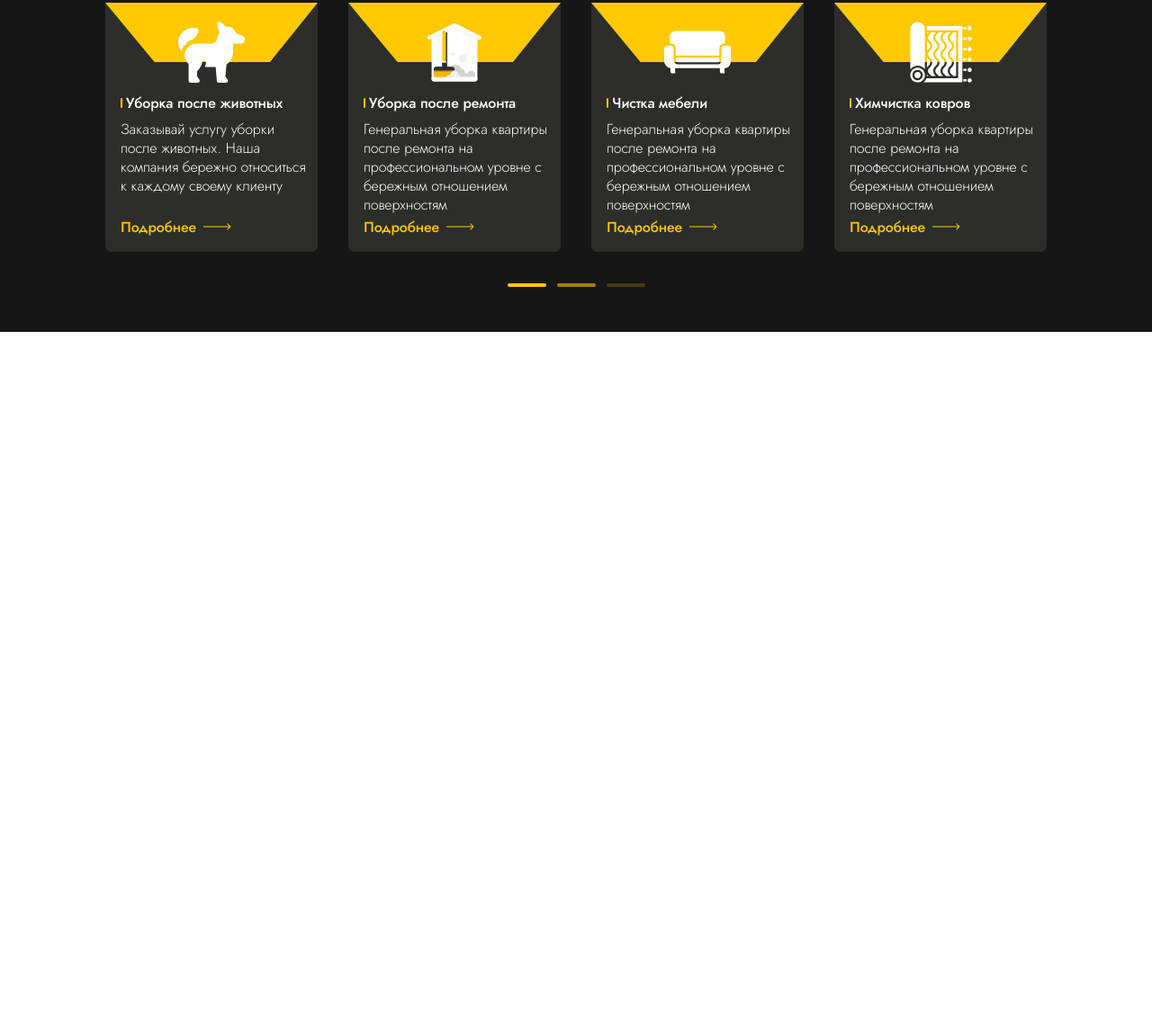
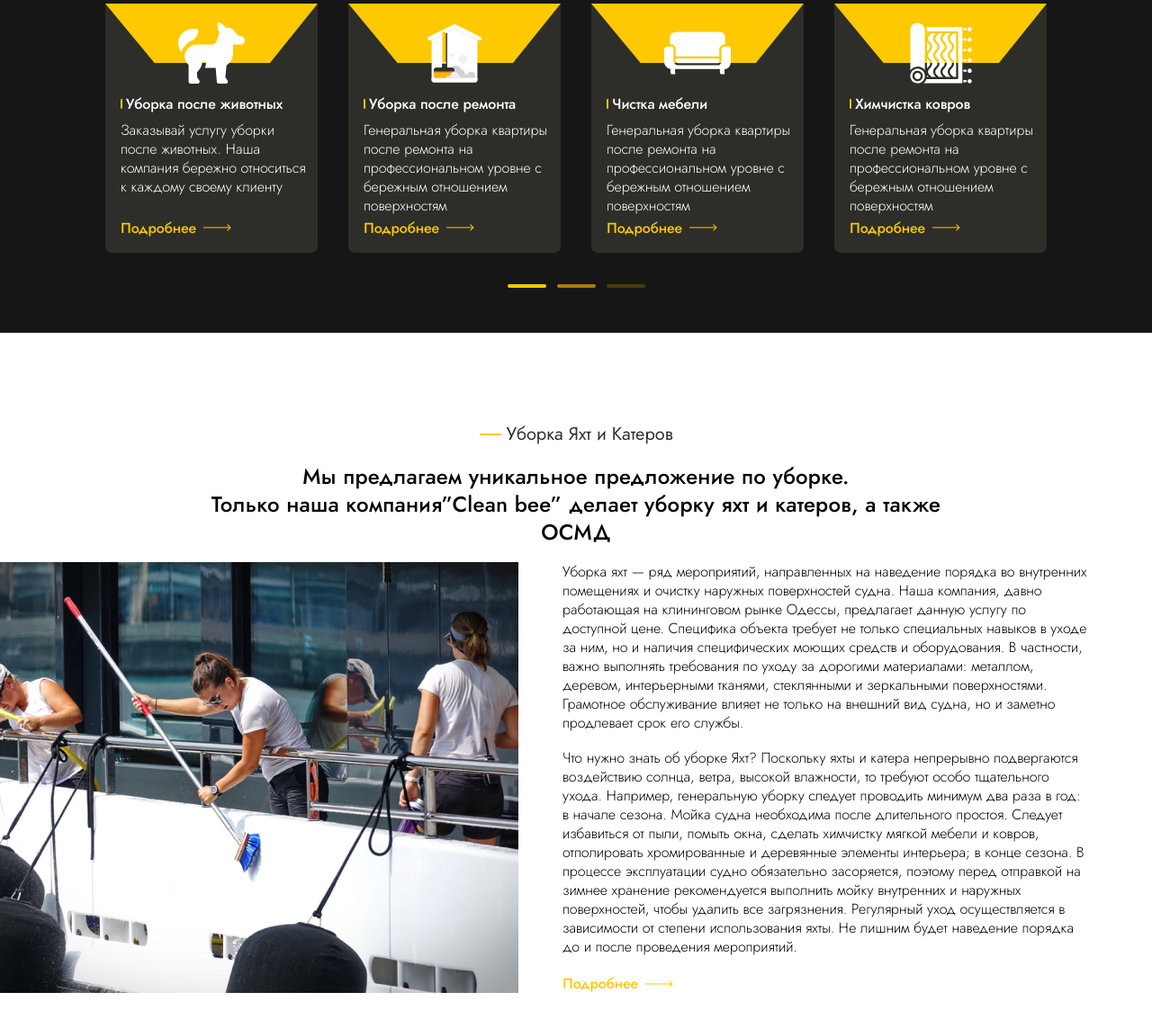
Before and after one commit to thelscon/TestTask__Cleaning, a plain HTML site: page index.html in a window 1280 px wide. Shown: the part 1391-2534 px from the top of the page at 90% size. Before the commit the page ends 1760 px from the top, so only its background shows below. Drawn offline with Linux system fonts and the light colour scheme.

Commit message:
fourth block

```diff
--- a/css/style.css
+++ b/css/style.css
@@ -95,7 +95,7 @@ body {
     color: #FFFFFF;
 
     text-align: center;
-    line-height: 31px;
+    line-height: 31.2px;
     font-weight: 500;
     font-size: 24px;
     letter-spacing: 0.01em;
@@ -107,6 +107,24 @@ body {
 
 .article-three_margin-top {
     margin-top: 121px;
+}
+
+.more {
+    grid-area: more;
+    align-self: end;
+    display: grid;
+    grid-template-columns: fit-content(100%) min-content;
+    align-items: center;
+    column-gap: 8px;
+    margin: 4px 9px 17px 17px;
+
+    text-decoration: none;
+    color: #FEC901;
+    font-family: Jost;
+    line-height: 21px;
+    font-weight: 500;
+    font-size: 16px;
+    letter-spacing: -0.0075em;
 }
 
 .article-one {
@@ -347,9 +365,10 @@ body {
     grid-template-areas:    'article-three__card__image article-three__card__image'
                             'article-three__card__vertical-line article-three__card__h3'
                             'article-three__card__p article-three__card__p'
-                            'article-three__card__a article-three__card__a';
+                            'more more';
     grid-template-columns: min-content 1fr;
     grid-template-rows: repeat(3, fit-content(100%)) 1fr;
+    justify-items: start;
     align-items: center;
     align-content: start;
 
@@ -378,6 +397,7 @@ body {
 
 .article-three__card__h3 {
     grid-area: article-three__card__h3;
+    justify-self: start;
     margin: 9px 9px 0px 0px;
 
     color: #FFFFFF;
@@ -396,24 +416,6 @@ body {
     font-weight: 300;
     font-size: 16px;
 
-    letter-spacing: -0.0075em;
-}
-
-.article-three__card__a {
-    grid-area: article-three__card__a;
-    align-self: end;
-    display: grid;
-    grid-template-columns: fit-content(100%) min-content;
-    align-items: center;
-    column-gap: 8px;
-    margin: 4px 9px 17px 17px;
-
-    text-decoration: none;
-    color: #FEC901;
-    font-family: Jost;
-    line-height: 21px;
-    font-weight: 500;
-    font-size: 16px;
     letter-spacing: -0.0075em;
 }
 
@@ -444,3 +446,77 @@ body {
     background-color: #FEC901;
     opacity: 0.2;
 }
+
+.article__header__fourth {
+    grid-area: article__header__fourth;
+    display: grid;
+    grid-template-areas:    'article__header__line article__header__h2'
+                            'article__header__p article__header__p';
+    grid-template-columns: repeat(2, fit-content(100%));
+    align-items: center;
+    column-gap: 6px;
+
+    margin-left: 150px;
+    margin-right: 150px;
+
+    font-family: 'Jost';
+}
+
+.article__fourth {
+    width: 1440px;
+    display: grid;
+    grid-template-areas:    'article__header__fourth article__header__fourth'
+                            'article__fourth__img article__fourth__p_area-one'
+                            'article__fourth__img article__fourth__p_area-two'
+                            'article__fourth__img more';
+    grid-template-columns: 656px fit-content(100%);
+    grid-template-rows: repeat(2, max-content) 1fr;
+    justify-items: center;
+    column-gap: 49px;
+    row-gap: 18px;
+
+    font-family: 'Jost';
+}
+
+.article__fourth_margin-top_max-width {
+    max-width: 895px;
+    margin-top: 100px;
+}
+
+.article__fourth_padding {
+    padding-bottom: 60px;
+}
+
+.article__fourth__header__h2_color {
+    color: #303030;
+}
+
+.article__fourth__header__p_color {
+    color: #000000;
+}
+
+.article__fourth__img {
+    grid-area: article__fourth__img;
+}
+
+.article__fourth__p {
+    margin-right: 150px;
+    color: #000000;
+    line-height: 21px;
+    font-weight: 300;
+    font-size: 16px;
+    letter-spacing: -0.0075em;
+}
+
+.article__fourth__p_area-one {
+    grid-area: article__fourth__p_area-one;
+}
+
+.article__fourth__p_area-two {
+    grid-area: article__fourth__p_area-two;
+}
+
+.article__four__more_justify_margin {
+    justify-self: start;
+    margin: 0px 150px 0px 0px;
+}
--- a/index.html
+++ b/index.html
@@ -89,9 +89,9 @@
                     <p class="article-three__card__p">
                         Заказывай услугу уборки после животных. Наша компания бережно относиться к каждому своему клиенту
                     </p>
-                    <a href="#" class="article-three__card__a">
+                    <a href="#" class="more">
                         Подробнее
-                        <img src="./images/18.svg" alt="" class="article-three__card__a__arrow">
+                        <img src="./images/18.svg" alt="Подробнее">
                     </a>
                 </section>
                 <section class="article-three__card">
@@ -101,9 +101,9 @@
                     <p class="article-three__card__p">
                         Генеральная уборка квартиры после ремонта на профессиональном уровне с бережным отношением  поверхностям
                     </p>
-                    <a href="#" class="article-three__card__a">
+                    <a href="#" class="more">
                         Подробнее
-                        <img src="./images/18.svg" alt="" class="article-three__card__a__arrow">
+                        <img src="./images/18.svg" alt="Подробнее">
                     </a>
                 </section>
                 <section class="article-three__card">
@@ -113,9 +113,9 @@
                     <p class="article-three__card__p">
                         Генеральная уборка квартиры после ремонта на профессиональном уровне с бережным отношением  поверхностям
                     </p>
-                    <a href="#" class="article-three__card__a">
+                    <a href="#" class="more">
                         Подробнее
-                        <img src="./images/18.svg" alt="" class="article-three__card__a__arrow">
+                        <img src="./images/18.svg" alt="Подробнее">
                     </a>
                 </section>
                 <section class="article-three__card">
@@ -125,9 +125,9 @@
                     <p class="article-three__card__p">
                         Генеральная уборка квартиры после ремонта на профессиональном уровне с бережным отношением  поверхностям
                     </p>
-                    <a href="#" class="article-three__card__a">
+                    <a href="#" class="more">
                         Подробнее
-                        <img src="./images/18.svg" alt="" class="article-three__card__a__arrow">
+                        <img src="./images/18.svg" alt="Подробнее">
                     </a>
                 </section>
                 <section class="article-three__card">
@@ -137,9 +137,9 @@
                     <p class="article-three__card__p">
                         Lorem ipsum dolor sit amet consectetur adipisicing elit. Iure, aperiam.
                     </p>
-                    <a href="#" class="article-three__card__a">
+                    <a href="#" class="more">
                         Подробнее
-                        <img src="./images/18.svg" alt="" class="article-three__card__a__arrow">
+                        <img src="./images/18.svg" alt="Подробнее">
                     </a>
                 </section>
             </section>
@@ -150,5 +150,27 @@
             <div class="window-cards-slider__item"></div>
         </div>
     </article>
+    <article class="article__fourth article__fourth_padding">
+        <header class="article__header__fourth article__fourth_margin-top_max-width">
+            <div class="article__header__line"></div>
+            <h2 class="article__header__h2 article__fourth__header__h2_color">Уборка Яхт и Катеров</h2>
+            <p class="article__header__p article__fourth__header__p_color">
+                Мы предлагаем уникальное предложение по уборке.
+                <br>
+                Только наша компания”Сlean bee” делает уборку яхт и катеров, а также ОСМД
+            </p>
+        </header>
+        <img src="./images/19.png" alt="" class="article__fourth__img">
+        <p class="article__fourth__p article__fourth__p_area-one">
+            Уборка яхт — ряд мероприятий, направленных на наведение порядка во внутренних помещениях и очистку наружных поверхностей судна. Наша компания, давно работающая на клининговом рынке Одессы, предлагает данную услугу по доступной цене. Специфика объекта требует не только специальных навыков в уходе за ним, но и наличия специфических моющих средств и оборудования. В частности, важно выполнять требования по уходу за дорогими материалами: металлом, деревом, интерьерными тканями, стеклянными и зеркальными поверхностями. Грамотное обслуживание влияет не только на внешний вид судна, но и заметно продлевает срок его службы.
+        </p>
+        <p class="article__fourth__p article__fourth__p_area-two">
+            Что нужно знать об уборке Яхт? Поскольку яхты и катера непрерывно подвергаются воздействию солнца, ветра, высокой влажности, то требуют особо тщательного ухода. Например, генеральную уборку следует проводить минимум два раза в год: в начале сезона. Мойка судна необходима после длительного простоя. Следует избавиться от пыли, помыть окна, сделать химчистку мягкой мебели и ковров, отполировать хромированные и деревянные элементы интерьера; в конце сезона. В процессе эксплуатации судно обязательно засоряется, поэтому перед отправкой на зимнее хранение рекомендуется выполнить мойку внутренних и наружных поверхностей, чтобы удалить все загрязнения. Регулярный уход осуществляется в зависимости от степени использования яхты. Не лишним будет наведение порядка до и после проведения мероприятий.
+        </p>
+        <a href="#" class="more article__four__more_justify_margin">
+            Подробнее
+            <img src="./images/18.svg" alt="" class="article-three__card__a__arrow">
+        </a>
+    </article>
 </body>
 </html>
```
Also changed, not shown: images/19.png (added).
